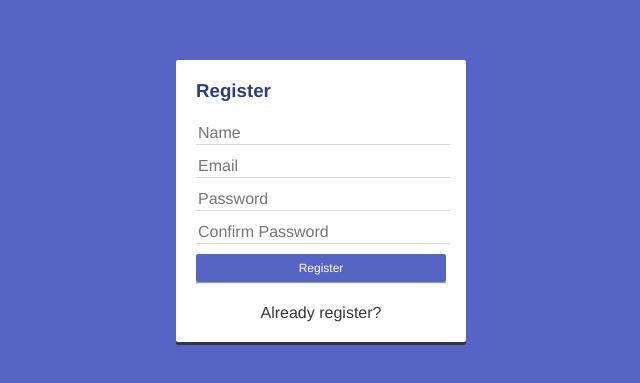
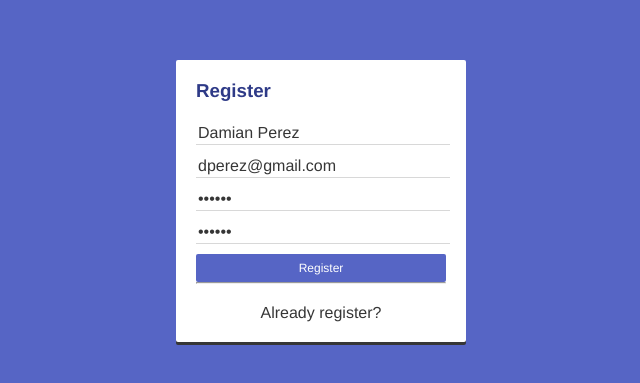
Before and after one commit to D-Perez85/journal_app, a React (Create React App) app: page /auth/register in a window 1280 px wide. Shown: the part 199-582 px from the top of the page, without its empty margins (319-959 px from the left). Built offline with nearby package versions, Linux system fonts and the light colour scheme.

Commit message:
Register Form + Handle

```diff
--- a/src/components/auth/RegisterScreen.jsx
+++ b/src/components/auth/RegisterScreen.jsx
@@ -1,17 +1,34 @@
 import React from "react";
 import { Link } from "react-router-dom";
+import { useForm } from "../../hooks/useForm";
+
 
 const RegisterScreen = () => {
+
+  const [values, handleInputChange] = useForm({
+    name: 'Damian Perez',
+    email: 'dperez@gmail.com',
+    password: '123456',
+    password2: '123456',
+  });
+
+  const {email, password, name, password2} = values;
+  const handleRegister = (e) =>{
+    e.preventDefault();
+   console.log(email, password, name, password2);
+  }
   return (
     <>
       <h3 className="auth__title">Register</h3>
-      <form>
+      <form onSubmit={handleRegister}>
         <input
           className="auth__input"
           type="text"
           placeholder="Name"
           name="name"
           autoComplete="off"
+          value={name}
+          onChange={handleInputChange}
         />
         <input
           className="auth__input"
@@ -19,18 +36,24 @@ const RegisterScreen = () => {
           placeholder="Email"
           name="email"
           autoComplete="off"
+          value={email}
+          onChange={handleInputChange}
         />
         <input
           className="auth__input"
           type="password"
           placeholder="Password"
           name="password"
+          value={password}
+          onChange={handleInputChange}
         />
         <input
           className="auth__input"
           type="password"
           placeholder="Confirm Password"
           name="password2"
+          value={password2}
+          onChange={handleInputChange}
         />
         <button className="btn btn-primary btn-block" type="submit">
           Register
```
